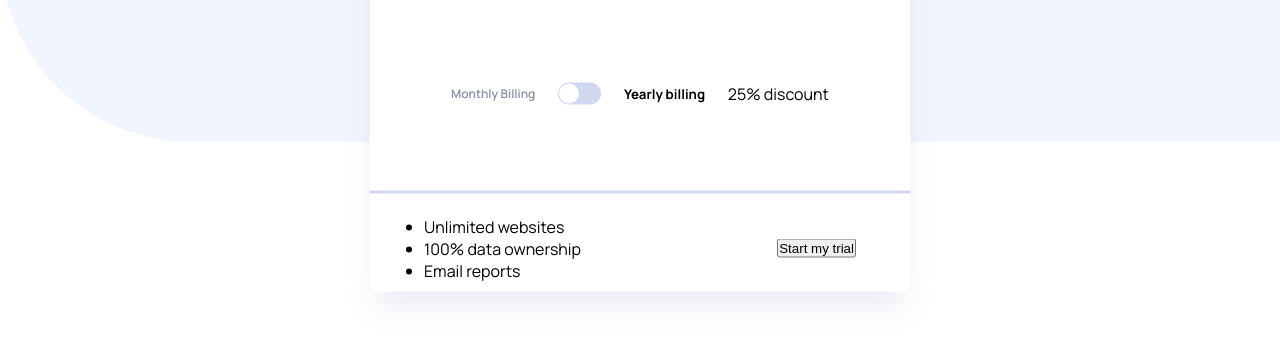
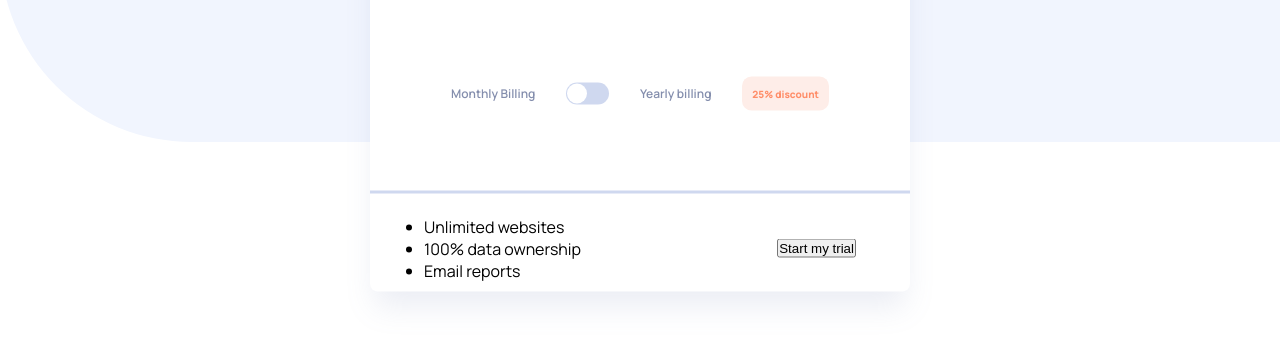
Before and after one commit to nk-on/Interactive-pricing-component, a plain HTML site: page index.html in a window 1280 px wide. Shown: the part 307-648 px from the top of the page. Drawn offline with Linux system fonts and the light colour scheme.

Commit message:
Style:styling discount contiainer

```diff
--- a/src/styles/styles.scss
+++ b/src/styles/styles.scss
@@ -4,6 +4,8 @@ $link-Water: #CFD8EF;
 $water-color: #ECF0FB;
 $color-gray: #848EAD;
 $clr-dark: #293356;
+$clr-orange:#FEEDE8;
+$clr-text-orange: #FF8D68;
 $white:#FFFFFF;
 * {
     margin: 0;
@@ -115,9 +117,16 @@ body {
             }
         }
 
-        .Monthly-blling-container{
+        .Monthly-blling-container,.Yearly-billing-container{
             color:$color-gray;
             @include textStyle(normal, 600, 12px, 16px, center, 0, none);
+        }
+        .discount{
+            background-color:$clr-orange;
+            color: $clr-text-orange;
+            padding: 10px;
+            @include textStyle(normal, 800, 10px, 14px, center, 0, none);
+            border-radius: 9.5px;
         }
     }
 
```
Also changed, not shown: src/styles/styles.css.
